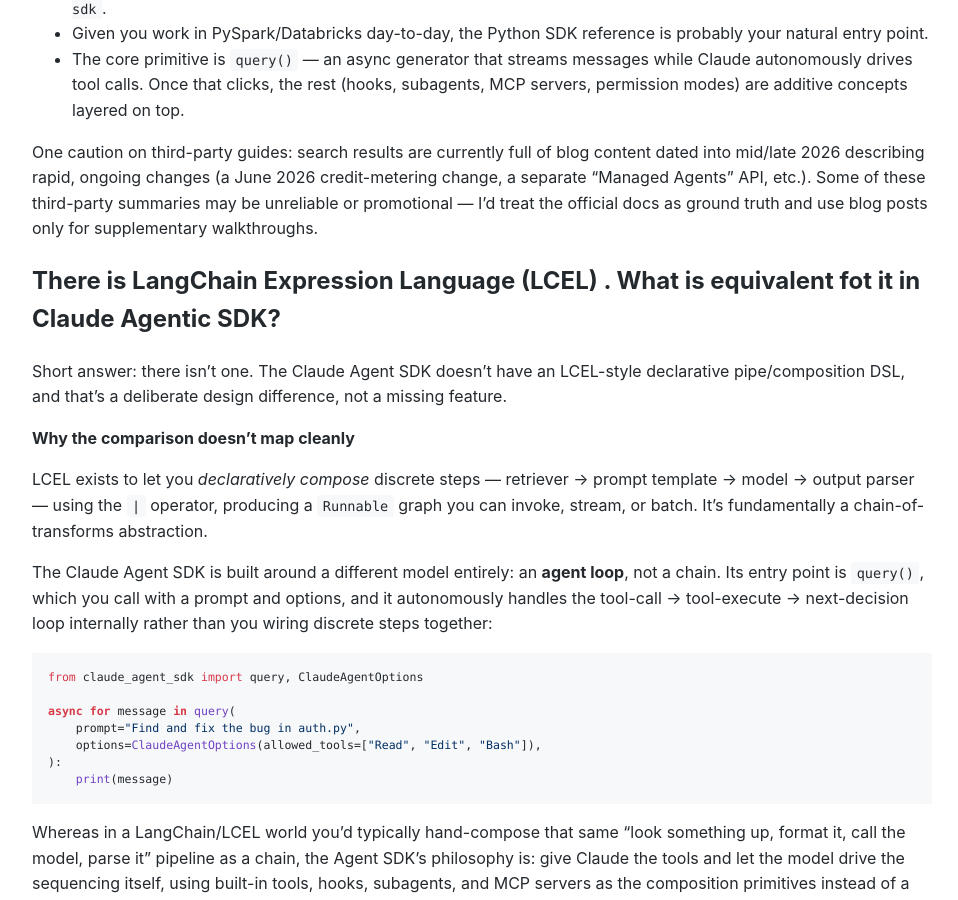
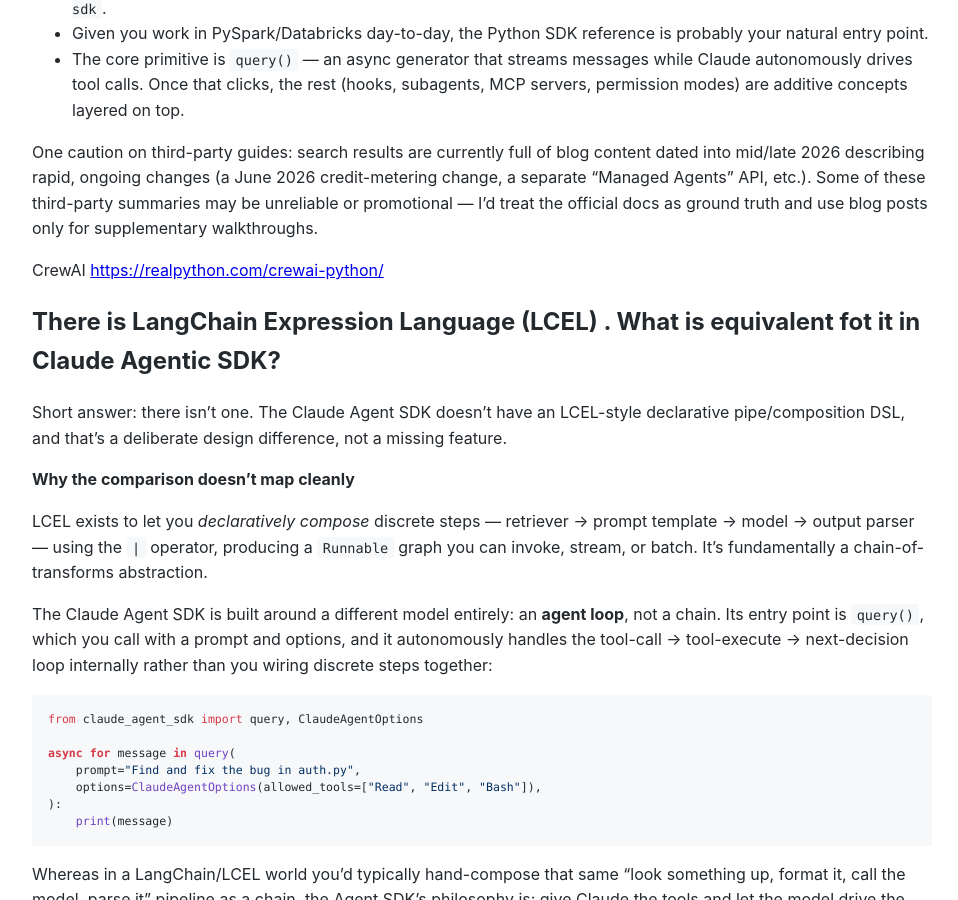
Before and after one commit to Michael-Lubinsky/michael-lubinsky.github.com, a Jekyll site: the page built from ml/claude_agent_sdk.md, in a window 1280 px wide and 900 px high, scrolled down 1348 px. Shown: the whole window, without its empty margins (158-1116 px from the left). Built offline with Jekyll 4.4.1, drawn with Linux system fonts in a browser that asks for light colours; our own code applies the rules of GitHub Pages for plain Markdown files.

Commit message:
Update Claude Agent SDK documentation
Added a note about CrewAI and clarified the absence of LCEL in the Claude Agent SDK.

```diff
--- a/ml/claude_agent_sdk.md
+++ b/ml/claude_agent_sdk.md
@@ -50,6 +50,9 @@
 - The core primitive is `query()` — an async generator that streams messages while Claude autonomously drives tool calls. Once that clicks, the rest (hooks, subagents, MCP servers, permission modes) are additive concepts layered on top.
 
 One caution on third-party guides: search results are currently full of blog content dated into mid/late 2026 describing rapid, ongoing changes (a June 2026 credit-metering change, a separate "Managed Agents" API, etc.). Some of these third-party summaries may be unreliable or promotional — I'd treat the official docs as ground truth and use blog posts only for supplementary walkthroughs.
+
+CrewAI
+<https://realpython.com/crewai-python/>
 
 ## There is  LangChain Expression Language (LCEL) . What is equivalent fot it in Claude Agentic SDK?
 
```
